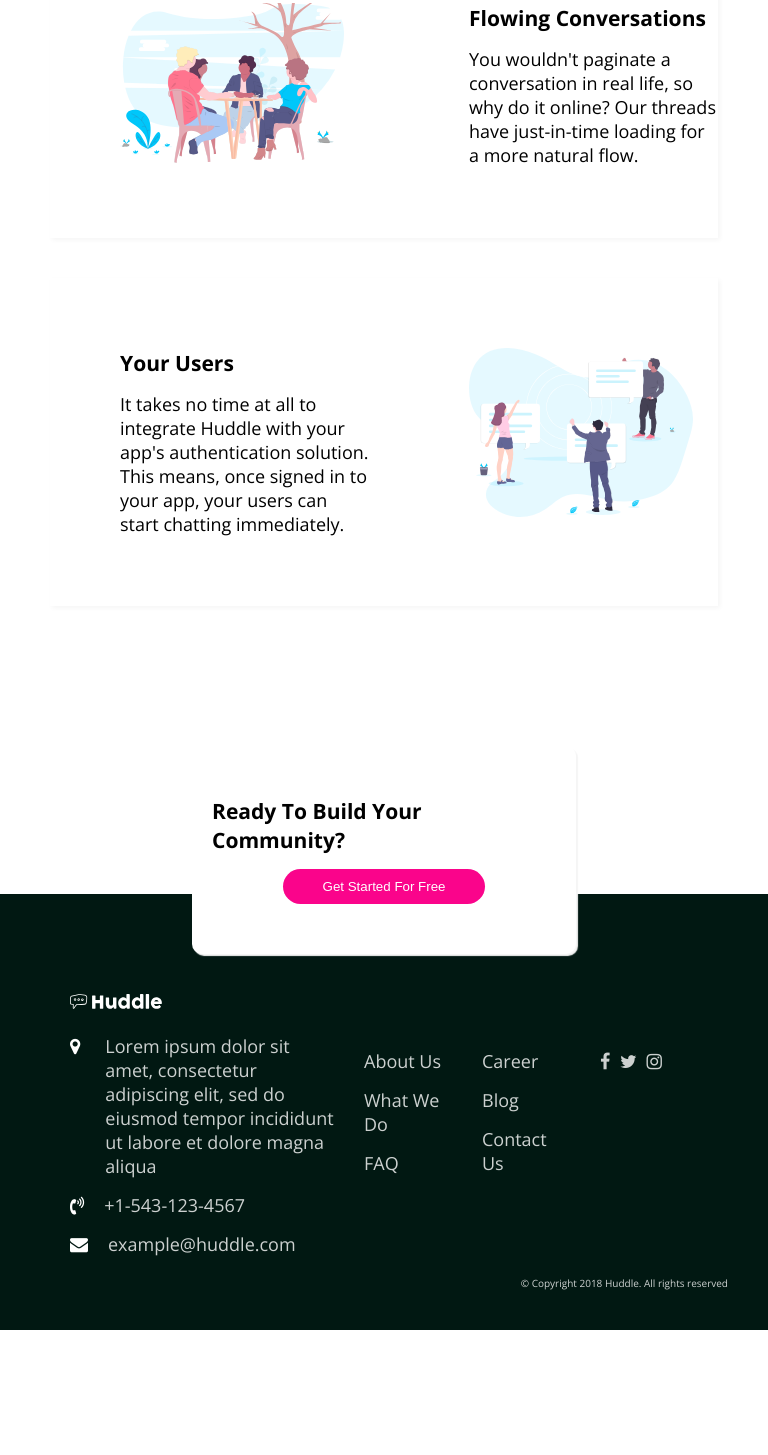
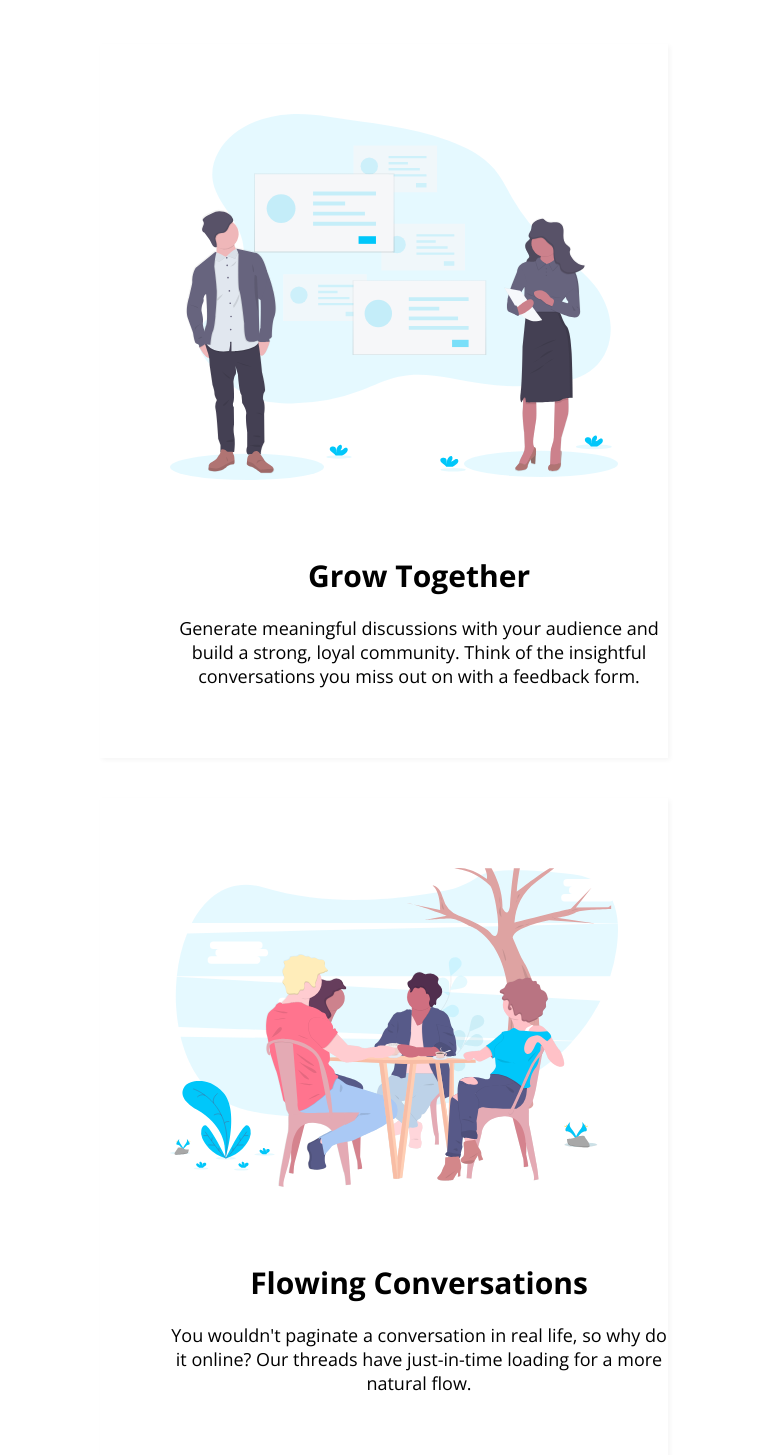
Before and after one commit to SedativeGlam/Huddle-landing-page, a plain HTML site: page index.html in a window 768 px wide. Shown: the part 1025-2480 px from the top of the page. Before the commit the page ends 2355 px from the top, so only its background shows below. Drawn offline with nearby package versions, Linux system fonts and the light colour scheme.

Commit message:
Add files via upload

```diff
--- a/style.css
+++ b/style.css
@@ -408,54 +408,115 @@ footer {
 }
 
 @media screen and (min-width: 768px) and (max-width: 1028px) {
-  .section1-container {
-    padding: 20px 50px 20px 50px;
+  .section1-flex-left > img {
+    width: 60%;
   }
 
-  .section1-flex-right {
-    width: 20%;
+  h2 {
+    font-size: 30px;
   }
 
-  .section1-flex-right > button {
-    padding: 0;
-    padding-top: 8px;
-    padding-left: 15px;
-    padding-right: 15px;
-    padding-bottom: 8px;
+  .section1-items {
+    grid-template-columns: 1fr;
   }
 
-  .section1-grid-right > img {
-    margin-top: 50px;
+  .section1-grid-left {
+    text-align: center;
   }
 
-  .section-2 {
-    margin: 100px 50px 0 50px;
+  .section1-grid-left > p {
+    margin-bottom: 30px;
+  }
+
+  .section1-grid-left > button {
+    padding: 15px 40px 15px 40px;
+    width: 50%;
+  }
+
+  .section2-container {
+    grid-template-columns: 1fr;
+    gap: 0;
   }
 
   .section2-grid-left {
-    padding: 0;
+    order: 2;
+    padding-top: 0;
+    margin-top: 70px;
+    text-align: center;
+  }
+
+  h3 {
+    font-size: 30px;
+    margin-bottom: 20px;
+  }
+
+  .section3-container {
+    grid-template-columns: 1fr;
+    gap: 0;
+  }
+
+  .section3-grid-right {
+    padding-top: 0;
+    margin-top: 70px;
+    text-align: center;
+  }
+
+  .section4-container {
+    grid-template-columns: 1fr;
+    gap: 0;
+  }
+
+  .section4-grid-left {
+    order: 2;
+    padding-top: 0;
+    margin-top: 70px;
+    text-align: center;
   }
 
   .section5-container {
-    width: 50%;
-    margin-top: 100px;
+    width: 90%;
+    margin-top: 50px;
+    padding: 30px 0 30px 0;
   }
 
-  .section-3 {
-    margin: 40px 50px 40px 50px;
+  .section5-item1 {
+    text-align: center;
   }
 
-  .section3-grid-right {
-    padding: 0;
+  .section5-item2 {
+    display: flex;
+    justify-content: center;
   }
 
-  .section-4 {
-    margin: 40px 50px 40px 50px;
+  .section5-item2 > button {
+    padding: 15px 40px 15px 40px;
+    width: 50%;
   }
 
   .footer-container {
-    grid-template-columns: repeat(2fr);
-    gap: 30px;
-    padding: 100px 80px 20px 70px;
+    grid-template-columns: 1fr;
+    gap: 10px;
+  }
+
+  .footer-grid-left {
+    margin-bottom: 50px;
+  }
+
+  .footer-grid-center {
+    padding-top: 0;
+  }
+
+  .footer-grid-right {
+    padding-top: 30px;
+    text-align: center;
+  }
+
+  .footer-grid-item1 > i {
+    margin-right: 30px;
+  }
+
+  .copyright {
+    text-align: center;
+    margin: 0;
   }
 }
```
Also changed, not shown: index.html (+2 -5 lines).
